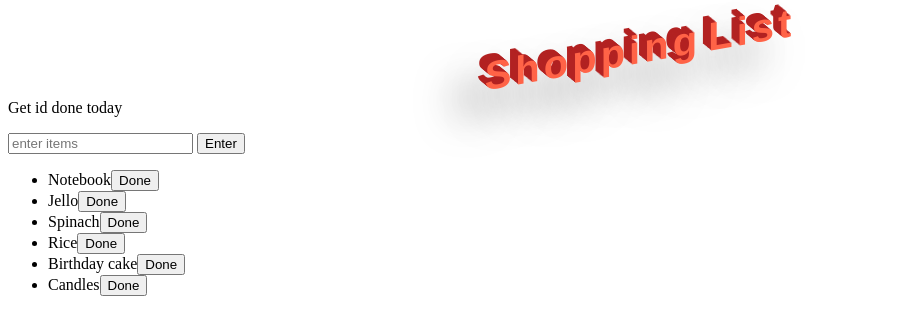
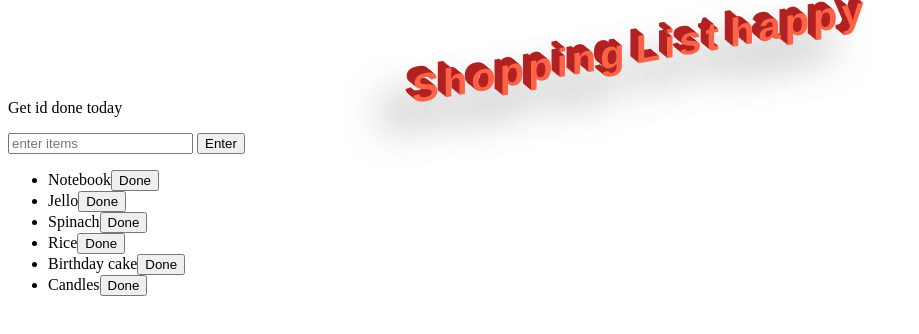
Before and after one commit to MarriottBL/background-generator, a plain HTML site: page jsproject1.html in a window 1280 px wide. Shown: the whole page, without its empty margins (0-919 px from the left). Drawn offline with Linux system fonts and the light colour scheme.

Commit message:
change the H1

```diff
--- a/jsproject1.html
+++ b/jsproject1.html
@@ -7,7 +7,7 @@
 	<link rel="stylesheet" type="text/css" href="style1.css">
 </head>
 <body>
-	<h1 class="coolTitle">Shopping List</h1>
+	<h1 class="coolTitle">Shopping List happy</h1>
 	<p id="first">Get id done today</p>
 	<input id="userinput" type="text" placeholder="enter items">
 	<button id="enter">Enter</button>
```
